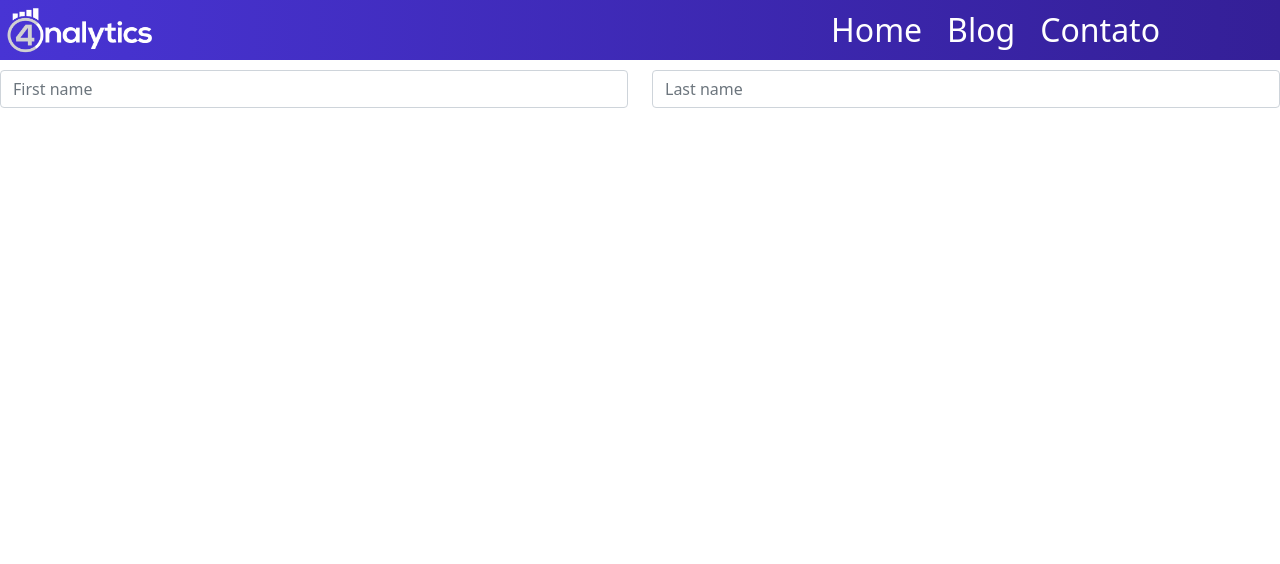
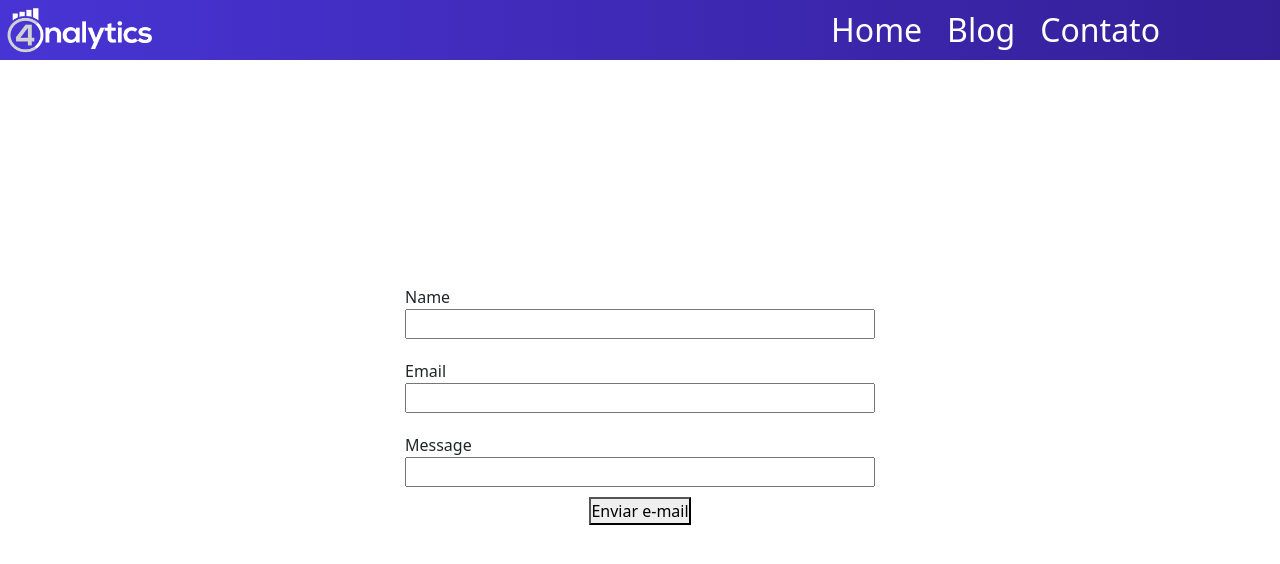
Before and after one commit to evertonm/site-4nalytics, a Next.js app: page /contact in a window 1280 px wide. Shown: the top 564 px of the page. Built offline with nearby package versions, Linux system fonts and the light colour scheme.

Commit message:
add nodemailer

```diff
--- a/package.json
+++ b/package.json
@@ -14,8 +14,10 @@
     "@fortawesome/free-solid-svg-icons": "^5.15.2",
     "@fortawesome/react-fontawesome": "^0.1.14",
     "bootstrap": "^5.0.0-beta3",
+    "dotenv": "^10.0.0",
     "js-cookie": "^2.2.1",
     "next": "10.0.7",
+    "nodemailer": "^6.6.1",
     "react": "17.0.1",
     "react-dom": "17.0.1"
   },
--- /dev/null
+++ b/src/pages/api/contact.ts
@@ -0,0 +1,32 @@
+export default function (req, res) {
+    require('dotenv').config()
+
+    let nodemailer = require('nodemailer')
+    const transporter = nodemailer.createTransport({
+        host: 'smtp.gmail.com',
+        port: 465,
+        secure: true, // use SSL
+        auth: {
+            user: '4nalyticsteste@gmail.com',
+            pass: 'Fadavu3443'
+        }
+    });
+
+    const mailData = {
+        from: 'demo email',
+        to: 'your email',
+        subject: `Message From ${req.body.name}`,
+        text: req.body.message + " | Sent from: " + req.body.email,
+        html: `<div>${req.body.message}</div><p>Sent from: ${req.body.email}</p>`
+    }
+
+    transporter.sendMail(mailData, function (err, info) {
+        if(err)
+          console.log(err)
+        else
+          console.log(info);
+    })
+
+    console.log(req.body)
+    res.send('success')
+  }
--- a/src/pages/contact.tsx
+++ b/src/pages/contact.tsx
@@ -1,21 +1,64 @@
+import { useState } from 'react';
 import { Header } from '../components/Header';
 import styles from '../styles/pages/Contact.module.css';
 
 
 export default function Contact() {
+
+    const [name, setName] = useState('')
+    const [email, setEmail] = useState('')
+    const [message, setMessage] = useState('')
+    const [submitted, setSubmitted] = useState(false)
+
+    const handleSubmit = (e) => {
+      e.preventDefault()
+      console.log('Sending')
+
+      let data = {
+          name,
+          email,
+          message
+      }
+
+      fetch('/api/contact', {
+        method: 'POST',
+        headers: {
+          'Accept': 'application/json, text/plain, */*',
+          'Content-Type': 'application/json'
+        },
+        body: JSON.stringify(data)
+      }).then((res) => {
+          console.log('Response received')
+          if (res.status === 200) {
+              console.log('Response succeeded!')
+              setSubmitted(true)
+              setName('')
+              setEmail('')
+              setMessage('')
+          }
+      })
+    }
+
     return (
         <>
             <Header />
-            <main className={styles.contactContainer}>
-                <div className="row">
-                    <div className="col">
-                        <input type="text" className="form-control" placeholder="First name" aria-label="First name" />
+            <div className={styles.container}>
+                <form className={styles.main} onSubmit={handleSubmit}>
+                    <div className={styles.inputGroup} >
+                        <label htmlFor='name'>Name</label>
+                        <input type='text' name='name' className={styles.inputField} />
                     </div>
-                    <div className="col">
-                        <input type="text" className="form-control" placeholder="Last name" aria-label="Last name" />
+                    <div className={styles.inputGroup} >
+                        <label htmlFor='email'>Email</label>
+                        <input type='email' name='email' className={styles.inputField} />
                     </div>
-                </div>
-            </main>
+                    <div className={styles.inputGroup} >
+                        <label htmlFor='message'>Message</label>
+                        <input type='text' name='message' className={styles.inputField} />
+                    </div>
+                    <button type='submit'>Enviar e-mail</button>
+                </form >
+            </div>
         </>
     );
 }
--- a/src/styles/pages/Contact.module.css
+++ b/src/styles/pages/Contact.module.css
@@ -1,2 +1,33 @@
-.contactContainer {
-}
+.container {
+    min-height: 100vh;
+    padding: 0 0.5rem;
+    display: flex;
+    flex-direction: column;
+    justify-content: center;
+    align-items: center;
+  }
+
+  .main {
+    padding: 5rem 0;
+    flex: 1;
+    display: flex;
+    flex-direction: column;
+    justify-content: center;
+    align-items: center;
+  }
+
+  .inputGroup {
+    height: 50%;
+    width: 200%;
+    display: flex;
+    flex-direction: column;
+    margin: 10px 0;
+  }
+
+  .inputLabel {
+    text-align: left;
+  }
+
+  .inputField {
+    height: 30px;
+  }
```
Also changed, not shown: 1 other file (tests, documents, lock files or other folders).
